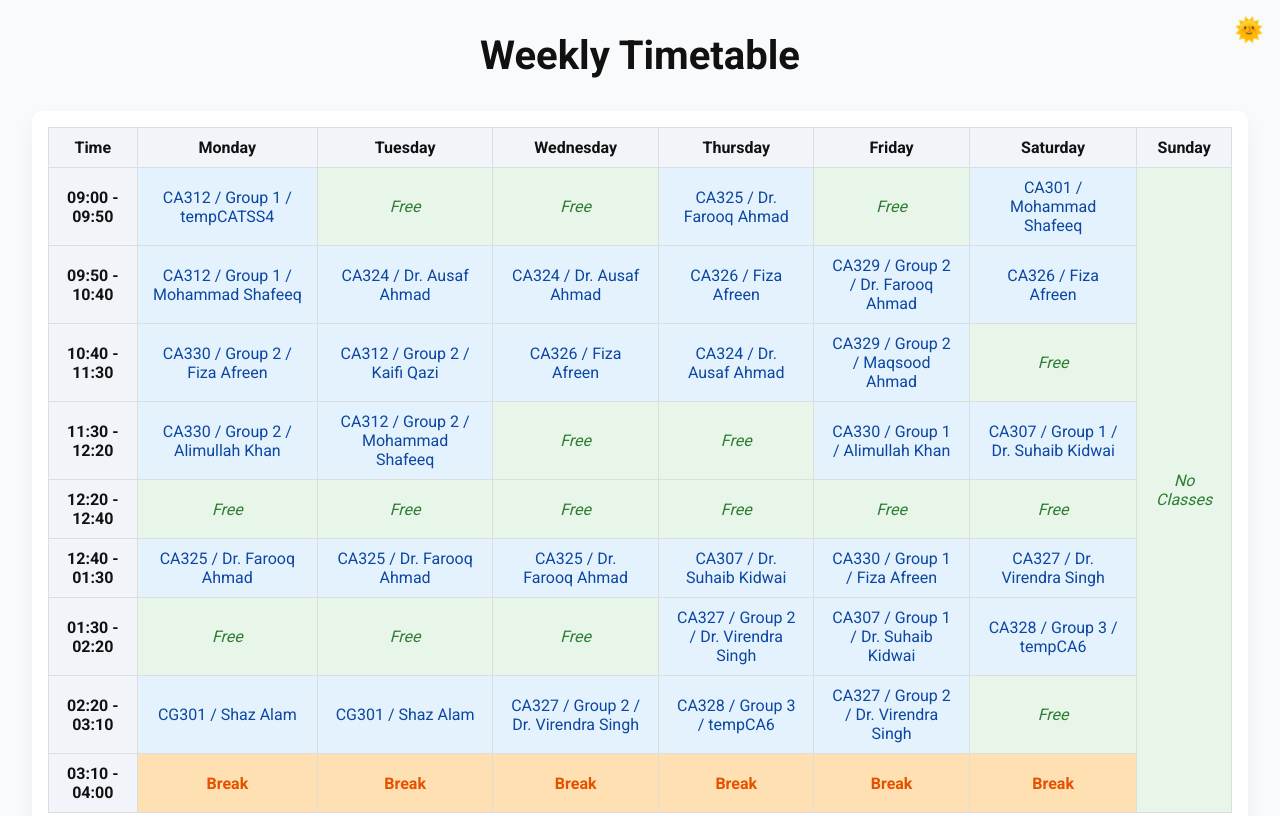
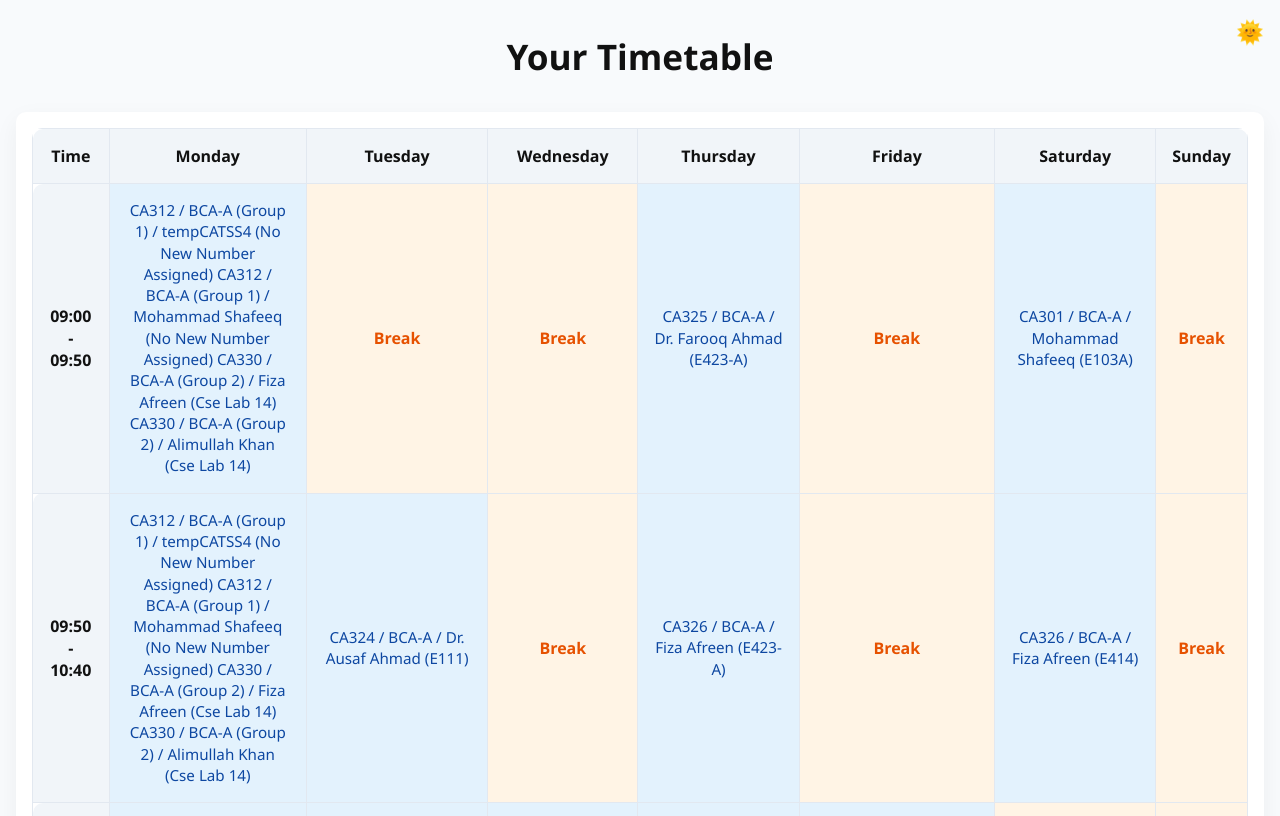
Before and after one commit to utkarshahu/Time-Table, a plain HTML site: page index.html in a window 1280 px wide. Shown: the top 816 px of the page. Drawn offline with Linux system fonts and the light colour scheme.

Commit message:
update ui

```diff
--- a/index.html
+++ b/index.html
@@ -1,19 +1,15 @@
 <!DOCTYPE html>
 <html lang="en">
-
 <head>
   <meta charset="UTF-8">
   <meta name="viewport" content="width=device-width, initial-scale=1.0">
-  <title>Responsive Timetable</title>
-  <link href="https://fonts.googleapis.com/css2?family=Roboto:wght@400;700&display=swap" rel="stylesheet">
+  <title>Timetable</title>
   <link rel="stylesheet" href="style.css">
+
 </head>
-
 <body>
-  <h1>Weekly Timetable</h1>
-  <button id="theme-toggle" aria-label="Toggle Dark Mode">
-    🌞
-  </button>
+  <button id="theme-toggle">🌞</button>
+  <h1>Your Timetable</h1>
   <div class="timetable">
             <table>
     <thead>
@@ -31,90 +27,112 @@
     <tbody>
       <tr>
         <th>09:00 - 09:50</th>
-          <td class="event">CA312 / Group 1 / tempCATSS4</td>
-          <td class="free">Free</td>
-          <td class="free">Free</td>
-          <td class="event">CA325 / Dr. Farooq Ahmad</td>
-          <td class="free">Free</td>
-          <td class="event">CA301 / Mohammad Shafeeq</td>
-          <td class="free" rowspan="9">No Classes</td>
+        <td class="event">CA312 / BCA-A (Group 1) / tempCATSS4 (No New Number Assigned)
+CA312 / BCA-A (Group 1) / Mohammad Shafeeq (No New Number Assigned)
+CA330 / BCA-A (Group 2) / Fiza Afreen (Cse Lab 14)
+CA330 / BCA-A (Group 2) / Alimullah Khan (Cse Lab 14)</td>
+        <td class="break">Break</td>
+        <td class="break">Break</td>
+        <td class="event">CA325 / BCA-A / Dr. Farooq Ahmad (E423-A)</td>
+        <td class="break">Break</td>
+        <td class="event">CA301 / BCA-A / Mohammad Shafeeq (E103A)</td>
+        <td class="break">Break</td>
       </tr>
       <tr>
         <th>09:50 - 10:40</th>
-          <td class="event">CA312 / Group 1 / Mohammad Shafeeq</td>
-          <td class="event">CA324 / Dr. Ausaf Ahmad</td>
-          <td class="event">CA324 / Dr. Ausaf Ahmad</td>
-          <td class="event">CA326 / Fiza Afreen</td>
-          <td class="event">CA329 / Group 2 / Dr. Farooq Ahmad</td>
-          <td class="event">CA326 / Fiza Afreen</td>
+        <td class="event">CA312 / BCA-A (Group 1) / tempCATSS4 (No New Number Assigned)
+CA312 / BCA-A (Group 1) / Mohammad Shafeeq (No New Number Assigned)
+CA330 / BCA-A (Group 2) / Fiza Afreen (Cse Lab 14)
+CA330 / BCA-A (Group 2) / Alimullah Khan (Cse Lab 14)</td>
+        <td class="event">CA324 / BCA-A / Dr. Ausaf Ahmad (E111)</td>
+        <td class="break">Break</td>
+        <td class="event">CA326 / BCA-A / Fiza Afreen (E423-A)</td>
+        <td class="break">Break</td>
+        <td class="event">CA326 / BCA-A / Fiza Afreen (E414)</td>
+        <td class="break">Break</td>
       </tr>
       <tr>
         <th>10:40 - 11:30</th>
-          <td class="event">CA330 / Group 2 / Fiza Afreen</td>
-          <td class="event">CA312 / Group 2 / Kaifi Qazi</td>
-          <td class="event">CA326 / Fiza Afreen</td>
-          <td class="event">CA324 / Dr. Ausaf Ahmad</td>
-          <td class="event">CA329 / Group 2 / Maqsood Ahmad</td>
-          <td class="free">Free</td>
+        <td class="event">CA325 / BCA-A / Dr. Farooq Ahmad (E210)</td>
+        <td class="event">CA312 / BCA-A (Group 2) / Kaifi Qazi (B126)
+CA312 / BCA-A (Group 2) / Mohammad Shafeeq (B126)
+CA329 / BCA-A (Group 1) / Dr. Farooq Ahmad (B127(B))
+CA329 / BCA-A (Group 1) / Maqsood Ahmad (B127(B))</td>
+        <td class="event">CA324 / BCA-A / Dr. Ausaf Ahmad (E103A)</td>
+        <td class="event">CA324 / BCA-A / Dr. Ausaf Ahmad (E423-A)</td>
+        <td class="event">CA329 / BCA-A (Group 2) / Dr. Farooq Ahmad (No New Number Assigned)
+CA329 / BCA-A (Group 2) / Maqsood Ahmad (No New Number Assigned)
+CA330 / BCA-A (Group 1) / Alimullah Khan (Cse Lab 15)
+CA330 / BCA-A (Group 1) / Fiza Afreen (Cse Lab 15)</td>
+        <td class="break">Break</td>
+        <td class="break">Break</td>
       </tr>
       <tr>
         <th>11:30 - 12:20</th>
-          <td class="event">CA330 / Group 2 / Alimullah Khan</td>
-          <td class="event">CA312 / Group 2 / Mohammad Shafeeq</td>
-          <td class="free">Free</td>
-          <td class="free">Free</td>
-          <td class="event">CA330 / Group 1 / Alimullah Khan</td>
-          <td class="event">CA307 / Group 1 / Dr. Suhaib Kidwai</td>
+        <td class="break">Break</td>
+        <td class="event">CA312 / BCA-A (Group 2) / Kaifi Qazi (B126)
+CA312 / BCA-A (Group 2) / Mohammad Shafeeq (B126)
+CA329 / BCA-A (Group 1) / Dr. Farooq Ahmad (B127(B))
+CA329 / BCA-A (Group 1) / Maqsood Ahmad (B127(B))</td>
+        <td class="event">CA326 / BCA-A / Fiza Afreen (E103A)</td>
+        <td class="break">Break</td>
+        <td class="event">CA329 / BCA-A (Group 2) / Dr. Farooq Ahmad (No New Number Assigned)
+CA329 / BCA-A (Group 2) / Maqsood Ahmad (No New Number Assigned)
+CA330 / BCA-A (Group 1) / Alimullah Khan (Cse Lab 15)
+CA330 / BCA-A (Group 1) / Fiza Afreen (Cse Lab 15)</td>
+        <td class="event">CA307 / BCA-A (Group 1) / Dr. Mohd. Suhaib Kidwai (E411)
+CA327 / BCA-A / Dr. Virendra Singh (E405)
+CA328 / BCA-A (Group 3) / tempCA6 (E409)</td>
+        <td class="break">Break</td>
       </tr>
       <tr>
         <th>12:20 - 12:40</th>
-          <td class="free">Free</td>
-          <td class="free">Free</td>
-          <td class="free">Free</td>
-          <td class="free">Free</td>
-          <td class="free">Free</td>
-          <td class="free">Free</td>
-        </tr>
-        <tr>
-          <th>12:40 - 01:30</th>
-          <td class="event">CA325 / Dr. Farooq Ahmad</td>
-          <td class="event">CA325 / Dr. Farooq Ahmad</td>
-          <td class="event">CA325 / Dr. Farooq Ahmad</td>
-          <td class="event">CA307 / Dr. Suhaib Kidwai</td>
-          <td class="event">CA330 / Group 1 / Fiza Afreen</td>
-          <td class="event">CA327 / Dr. Virendra Singh</td>
+        <td class="event">CG301 / BCA-A / Shaz Alam (E419)</td>
+        <td class="break">Break</td>
+        <td class="break">Break</td>
+        <td class="event">CA307 / BCA-A / Dr. Mohd. Suhaib Kidwai (E409)
+CA327 / BCA-A (Group 2) / Dr. Virendra Singh (B009)
+CA328 / BCA-A (Group 3) / tempCA6 (E207)</td>
+        <td class="break">Break</td>
+        <td class="break">Break</td>
+        <td class="break">Break</td>
       </tr>
       <tr>
         <th>01:30 - 02:20</th>
-          <td class="free">Free</td>
-          <td class="free">Free</td>
-          <td class="free">Free</td>
-          <td class="event">CA327 / Group 2 / Dr. Virendra Singh</td>
-          <td class="event">CA307 / Group 1 / Dr. Suhaib Kidwai</td>
-          <td class="event">CA328 / Group 3 / tempCA6</td>
+        <td class="break">Break</td>
+        <td class="event">CA325 / BCA-A / Dr. Farooq Ahmad (E405)</td>
+        <td class="event">CA325 / BCA-A / Dr. Farooq Ahmad (E414)</td>
+        <td class="break">Break</td>
+        <td class="event">CA307 / BCA-A (Group 1) / Dr. Mohd. Suhaib Kidwai (E207)
+CA327 / BCA-A (Group 2) / Dr. Virendra Singh (E211)
+CA328 / BCA-A (Group 3) / tempCA6 (E111)</td>
+        <td class="break">Break</td>
+        <td class="break">Break</td>
       </tr>
       <tr>
         <th>02:20 - 03:10</th>
-          <td class="event">CG301 / Shaz Alam</td>
-          <td class="event">CG301 / Shaz Alam</td>
-          <td class="event">CA327 / Group 2 / Dr. Virendra Singh</td>
-          <td class="event">CA328 / Group 3 / tempCA6</td>
-          <td class="event">CA327 / Group 2 / Dr. Virendra Singh</td>
-          <td class="free">Free</td>
+        <td class="event">CA301 / BCA-A / Mohammad Shafeeq (B211)</td>
+        <td class="break">Break</td>
+        <td class="break">Break</td>
+        <td class="event">CA301 / BCA-A / Mohammad Shafeeq (E408)</td>
+        <td class="event">CA326 / BCA-A / Fiza Afreen (E208)</td>
+        <td class="break">Break</td>
+        <td class="break">Break</td>
       </tr>
       <tr>
         <th>03:10 - 04:00</th>
+        <td class="event">CA324 / BCA-A / Dr. Ausaf Ahmad (B009)</td>
+        <td class="event">CG301 / BCA-A / Shaz Alam (E419)</td>
+        <td class="event">CA327 / BCA-A (Group 2) / Dr. Virendra Singh (B011)
+CA328 / BCA-A (Group 3) / tempCA6 (E403)</td>
         <td class="break">Break</td>
-          <td class="break">Break</td>
-          <td class="break">Break</td>
-          <td class="break">Break</td>
+        <td class="event">CA301 / BCA-A / Mohammad Shafeeq (E208)</td>
         <td class="break">Break</td>
         <td class="break">Break</td>
       </tr>
     </tbody>
   </table>
   </div>
-  <script src="script.js"></script>
+  <script href="script.js"></script>
 </body>
-
 </html>
--- a/style.css
+++ b/style.css
@@ -1,43 +1,62 @@
 :root {
   --bg-color: #f8fafc;
   --text-color: #111;
-  --table-bg: #fff;
+  --table-bg: #ffffff;
+  --header-bg: #f1f5f9;
+  --break-bg: #fff4e5;
+  --break-color: #e65100;
+  --free-bg: #e8f5e9;
+  --free-color: #2e7d32;
+  --event-bg: #e3f2fd;
+  --event-color: #0d47a1;
+  --border-color: #e2e8f0;
+  --radius: 10px;
 }
 
 body.dark {
   --bg-color: #121212;
-  --text-color: #f1f1f1;
+  --text-color: #eaeaea;
   --table-bg: #1e1e1e;
+  --header-bg: #2c2c2c;
+  --break-bg: #3e2723;
+  --break-color: #ffe0b2;
+  --free-bg: #1b2a1b;
+  --free-color: #a5d6a7;
+  --event-bg: #243447;
+  --event-color: #aadffd;
+  --border-color: #333;
 }
 
 * {
-  box-sizing: border-box;
   margin: 0;
   padding: 0;
-  font-family: 'Roboto', sans-serif;
+  box-sizing: border-box;
+  font-family: 'Segoe UI', sans-serif;
 }
 
 body {
   background-color: var(--bg-color);
   color: var(--text-color);
-  padding: 2rem;
-  transition: background-color 0.3s, color 0.3s;
+  padding: 2rem 1rem;
+  transition: background 0.3s ease, color 0.3s ease;
 }
 
 h1 {
   text-align: center;
+  font-size: 2.2rem;
   margin-bottom: 2rem;
-  font-size: 2.5rem;
 }
 
 #theme-toggle {
   position: fixed;
   top: 1rem;
   right: 1rem;
-  font-size: 1.5rem;
+  font-size: 1.4rem;
   background: none;
   border: none;
   cursor: pointer;
+  color: var(--text-color);
+  z-index: 1000;
   transition: transform 0.2s ease;
 }
 
@@ -47,73 +66,88 @@ h1 {
 
 .timetable {
   overflow-x: auto;
-  border-radius: 10px;
-  box-shadow: 0 8px 20px rgba(0, 0, 0, 0.05);
-  background: var(--table-bg);
+  background-color: var(--table-bg);
   padding: 1rem;
+  border-radius: var(--radius);
+  box-shadow: 0 8px 24px rgba(0, 0, 0, 0.05);
 }
 
 table {
   width: 100%;
+  min-width: 1000px;
   border-collapse: collapse;
-  min-width: 1000px;
+  border-radius: var(--radius);
+  overflow: hidden;
+  background-color: var(--table-bg);
+  color: var(--text-color);
 }
 
-th,
-td {
-  border: 1px solid #ddd;
-  padding: 10px 15px;
+th, td {
+  padding: 1rem;
   text-align: center;
+  border: 1px solid var(--border-color);
+  transition: background-color 0.3s ease, color 0.3s ease;
   vertical-align: middle;
-  transition: background-color 0.3s, color 0.3s;
 }
 
 th {
-  background-color: #f1f5f9;
-  font-weight: bold;
+  background-color: var(--header-bg);
+  font-size: 1rem;
+  font-weight: 600;
 }
 
 td.break {
-  background-color: #ffe0b2;
-  color: #e65100;
+  background-color: var(--break-bg);
+  color: var(--break-color);
   font-weight: bold;
 }
 
 td.free {
-  background-color: #e8f5e9;
-  color: #2e7d32;
+  background-color: var(--free-bg);
+  color: var(--free-color);
   font-style: italic;
 }
 
 td.event {
-  background-color: #e3f2fd;
-  color: #0d47a1;
+  background-color: var(--event-bg);
+  color: var(--event-color);
   font-weight: 500;
+  line-height: 1.4;
+  font-size: 0.95rem;
 }
 
-body.dark th {
-  background-color: #333;
+tbody tr:hover {
+  background-color: rgba(0, 0, 0, 0.03);
+  cursor: pointer;
 }
 
-body.dark td.event {
-  background-color: #243447;
-  color: #aadffd;
+table th:first-child {
+  border-top-left-radius: var(--radius);
 }
 
-body.dark td.free {
-  background-color: #1f2b1f;
-  color: #a5d6a7;
+table th:last-child {
+  border-top-right-radius: var(--radius);
 }
 
-body.dark td.break {
-  background-color: #4e342e;
-  color: #fff3e0;
+table tr:last-child td:first-child {
+  border-bottom-left-radius: var(--radius);
 }
 
-@media screen and (max-width: 768px) {
-  th,
-  td {
+table tr:last-child td:last-child {
+  border-bottom-right-radius: var(--radius);
+}
+
+@media (max-width: 768px) {
+  h1 {
+    font-size: 1.7rem;
+  }
+
+  th, td {
+    padding: 0.6rem;
     font-size: 0.8rem;
-    padding: 6px 8px;
+  }
+
+  td.event {
+    font-size: 0.85rem;
   }
 }
```
Also changed, not shown: index2.html (added, +156 -0 lines), script.js (+12 -0 lines). Lines whose indentation alone changed are shown as unchanged.
